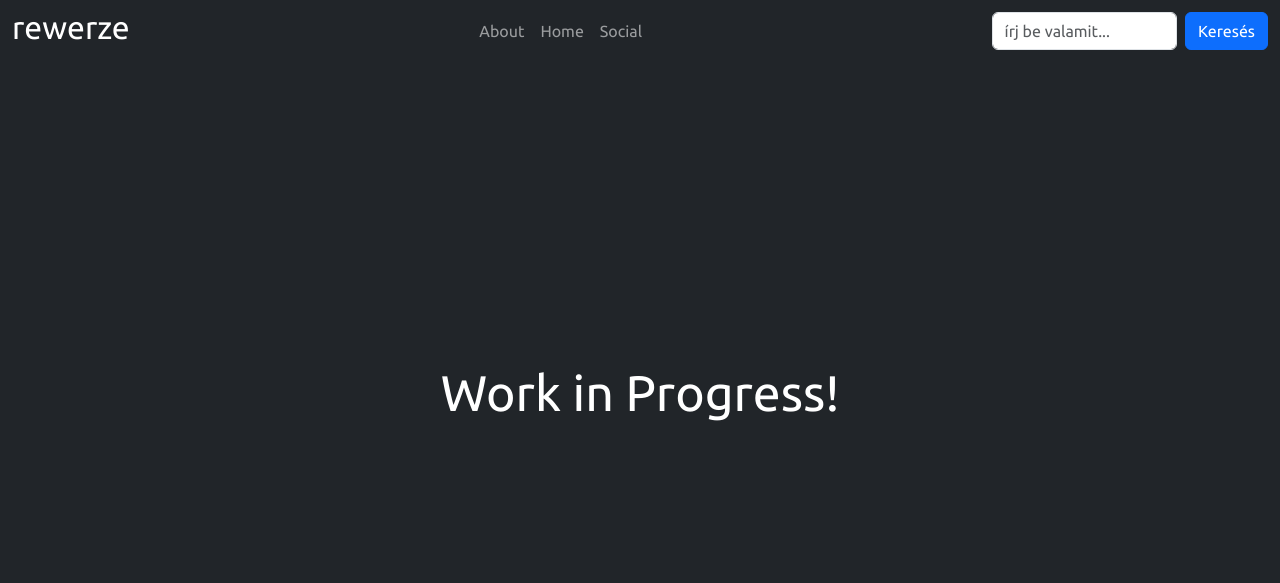
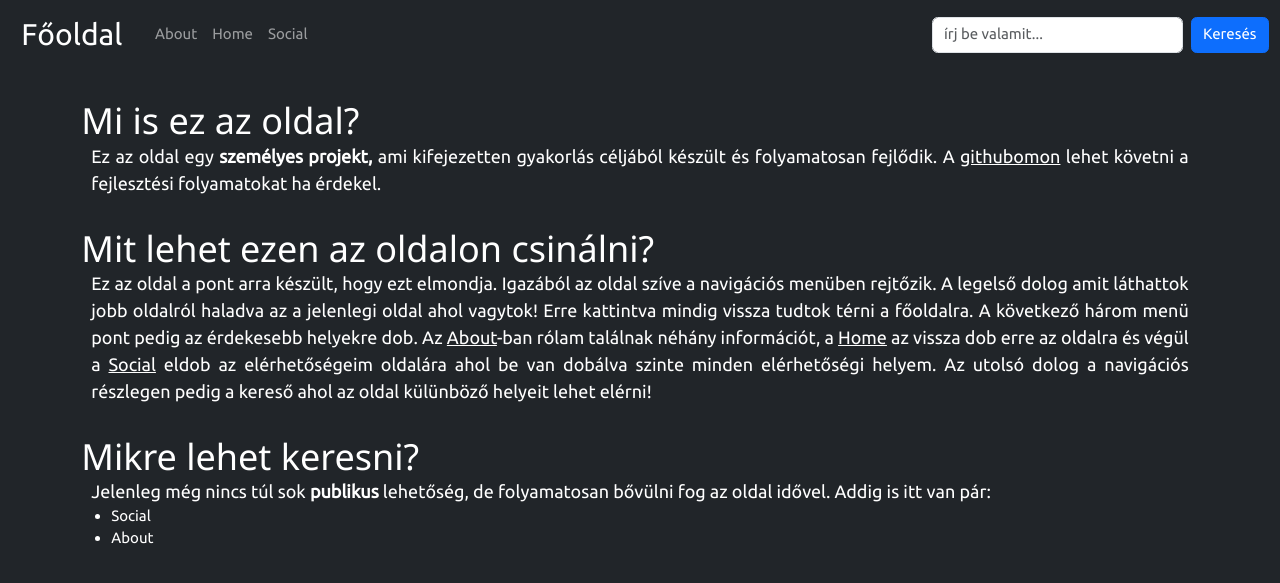
Before and after one commit to rewerze/rewerze.hu, a PHP site: page / in a window 1280 px wide. Shown: the top 583 px of the page. Run offline with PHP 8.4, Linux system fonts and the light colour scheme; some libraries are stand-ins or nearby versions.

Commit message:
php rework
Minden oldal átírva php-ra!

```diff
--- a/assets/css/style.css
+++ b/assets/css/style.css
@@ -1,8 +1,8 @@
 body {
     background-color: #212529;
     font-family: 'Ubuntu', sans-serif;
-    overflow: hidden;
     color: white;
+    scrollbar-width:none;
 }
 
 .home {
@@ -10,16 +10,10 @@ body {
   font-size:x-large;
 }
 
-nav {
-  background-color: rgba(0, 0, 0, 0.125);
-}
-
 
 h1 {
-    text-align: center;
-    margin-top: 300px;
     color: white;
-    font-size: 50px;
+    margin: 30px 10px 0px 0px;
 }
 
 .mid {
@@ -40,7 +34,13 @@ h1 {
 }
 
 p {
-  margin: 0 10%;
+  margin: 0 10px;
+  font-size: 18px;
+  text-align: justify;
+}
+
+.main-center {
+  text-align: center;
 }
 
 .logo {
@@ -52,8 +52,12 @@ p {
   float: left;
 }
 
+.logo, .logo-top {
+  margin-top: 1px;
+}
+
 .logo-mc {
-  margin-top: 3px;
+  margin-top: 3.5px;
   max-width: 8%;
   float: left;
 }
@@ -240,7 +244,7 @@ button:hover .logo-top {
   }
 
 
-  @media screen and (max-width: 430px){
+  @media screen and (max-width: 991px){
     .rainbow {
       width: 350px;
     }
--- a/index.html
+++ /dev/null
@@ -1,35 +0,0 @@
-<!DOCTYPE html>
-<html lang="hu">
-
-    <head>
-        <title>Főoldal</title>
-        <meta charset="UTF-8">
-        <meta name="viewport" content="width=device-width, initial-scale=1.0">
-
-        <!-- CSS -->
-        <link rel="stylesheet" href="https://cdn.jsdelivr.net/npm/bootstrap@5.3.0/dist/css/bootstrap.css">
-        <link href="https://fonts.googleapis.com/css2?family=Ubuntu:wght@400&display=swap" rel="stylesheet">
-        <link rel="stylesheet" href="../assets/css/style.css">
-
-        <!-- JS -->
-        <script src="https://code.jquery.com/jquery-3.2.1.slim.min.js"></script>
-        <script src="https://cdn.jsdelivr.net/npm/bootstrap@5.3.3/dist/js/bootstrap.bundle.min.js"></script>
-        <script src="../assets/js/script.js"></script>
-</head>
-
-<body>
-    <script src="https://code.jquery.com/jquery-1.10.2.js"></script>
-    <!--Navigation bar-->
-    <div id="nav-placeholder">
-    </div>
-
-    <script>
-    $(function(){
-    $("#nav-placeholder").load("nav.html");
-    });
-    </script>
-    <!--end of Navigation bar-->
-
-    <h1 class="container">Work in Progress!</h1>
-</body>
-</html>
--- /dev/null
+++ b/index.php
@@ -0,0 +1,65 @@
+<!DOCTYPE html>
+<html lang="hu">
+
+<head>
+    <title>Főoldal</title>
+    <meta charset="UTF-8">
+    <meta name="viewport" content="width=device-width, initial-scale=1.0">
+
+    <!-- CSS -->
+    <link rel="stylesheet" href="https://cdn.jsdelivr.net/npm/bootstrap@5.3.3/dist/css/bootstrap.min.css">
+    <link rel="stylesheet" href="https://www.w3schools.com/w3css/4/w3.css">
+    <link rel="preconnect" href="https://fonts.googleapis.com">
+    <link rel="preconnect" href="https://fonts.gstatic.com" crossorigin>
+    <link href="https://fonts.googleapis.com/css2?family=Ubuntu:wght@400&display=swap" rel="stylesheet">
+    <link rel="stylesheet" href="./assets/css/style.css">
+
+    <!-- JS -->
+    <script src="https://code.jquery.com/jquery-3.2.1.slim.min.js"></script>
+    <script src="https://cdn.jsdelivr.net/npm/bootstrap@5.3.3/dist/js/bootstrap.bundle.min.js"></script>
+    <script src="./assets/js/script.js"></script>
+</head>
+
+<body>
+    <div class="w3-animate-opacity w3-animate-bottom">
+        <!-- NAV -->
+        <?php
+        $title = "Főoldal";
+        include "./nav.php";
+        ?>
+
+        <div class="container">
+            <h1>Mi is ez az oldal?</h1>
+            <p>Ez az oldal egy <b>személyes projekt,</b> ami kifejezetten gyakorlás céljából készült és folyamatosan
+                fejlődik.
+                A <a href="https://github.com/rewerze/web_page" target=_blank>githubomon</a> lehet követni a
+                fejlesztési
+                folyamatokat ha érdekel.
+            <h1>Mit lehet ezen az oldalon csinálni?</h1>
+            <p>Ez az oldal a pont arra készült, hogy ezt elmondja. Igazából az oldal szíve a navigációs
+                menüben
+                rejtőzik. A legelső dolog amit láthattok jobb oldalról haladva az a jelenlegi oldal ahol
+                vagytok! Erre kattintva mindig vissza tudtok térni a főoldalra. A következő három menü
+                pont
+                pedig az érdekesebb helyekre dob. Az <a href="/about">About</a>-ban rólam találnak
+                néhány
+                információt, a <a href="/">Home</a> az vissza dob erre az oldalra és végül a <a
+                    href="/social">Social</a> eldob az elérhetőségeim oldalára ahol be van dobálva
+                szinte
+                minden
+                elérhetőségi helyem. Az utolsó dolog a navigációs részlegen pedig a kereső ahol az oldal
+                külünböző helyeit lehet elérni!</p>
+
+            <h1>Mikre lehet keresni?</h1>
+            <p>Jelenleg még nincs túl sok <b>publikus</b> lehetőség, de folyamatosan bővülni fog az oldal idővel. Addig
+                is
+                itt van pár:</p>
+            <ul>
+                <li>Social</li>
+                <li>About</li>
+            </ul>
+        </div>
+    </div>
+</body>
+
+</html>
--- a/nav.html
+++ /dev/null
@@ -1,46 +0,0 @@
-<!-- NAVBAR START -->
-<nav class="navbar navbar-expand-lg navbar-dark bg-dark">
-    <div class="container-fluid">
-      <a href="/" style="text-decoration: none; color: white;"><h2>rewerze</h2></a>
-        <button class="navbar-toggler" type="button" data-bs-toggle="collapse" data-bs-target="#navbarSupportedContent" aria-controls="navbarSupportedContent" aria-expanded="false" aria-label="Toggle navigation">
-          <span class="navbar-toggler-icon"></span>
-        </button>
-        <div class="collapse navbar-collapse" id="navbarSupportedContent">
-        <div class="w-100 d-flex justify-content-center">
-            <ul class="navbar-nav">
-                <li class="nav-item">
-                    <a class="nav-link" href="/about">About</a>
-                </li>
-                <li class="nav-item">
-                    <a class="nav-link" href="/">Home</a>
-                </li>
-                <li class="nav-item">
-                    <a class="nav-link" href="/social">Social</a>
-                </li>
-            </ul>
-        </div>
-        <form class="d-flex " id="search-form">
-          <input type="text" id="search-input" class="form-control me-2" placeholder="írj be valamit...">
-          <button class="btn-primary btn" type="submit">Keresés</button>
-        </form>
-      </div>
-    </div>
-    <script src="https://cdn.jsdelivr.net/npm/@popperjs/core@2.11.6/dist/umd/popper.min.js" integrity="sha384-r6IEm8tu3t9TmlisD0NTXGNp8j63+nRv/KdSybSiwd9wUOfKw5hbI2EDZzr8Z2x7" crossorigin="anonymous"></script>
-    <script src="https://cdn.jsdelivr.net/npm/bootstrap@5.3.0-alpha1/dist/js/bootstrap.min.js" integrity="sha384-8OMfGaADHvc9oRxlY7+AzXv+pbFTm0fXgTQzGAVl7bKGw6lHZnpOW6M4CfTXtE7V" crossorigin="anonymous"></script>
-    <script>
-        document.getElementById('search-form').addEventListener('submit', function(event) {
-            event.preventDefault();
-
-            var searchTerm = document.getElementById('search-input').value.trim();
-
-            if (searchTerm !== '') {
-                var searchUrl = '/' + encodeURIComponent(searchTerm);
-
-                window.location.href = searchUrl;
-            } else {
-                alert('Kérlek írj be valamit a kereséshez!');
-            }
-        });
-    </script>
-    </nav>
-<!-- NAVBAR END -->
--- /dev/null
+++ b/nav.php
@@ -0,0 +1,59 @@
+<nav class="navbar navbar-expand-lg navbar-dark bg-dark">
+    <div class="container-fluid">
+
+        <!-- "Brand" -->
+        <a href="/" class="navbar-brand">
+            <p style="font-size: 30px"><?php echo $title ?> </p>
+        </a>
+        <button class="navbar-toggler" type="button" data-bs-toggle="collapse" data-bs-target="#collapseNavbar">
+            <span class="navbar-toggler-icon"></span>
+        </button>
+        <div class="collapse navbar-collapse" id="collapseNavbar">
+
+            <!-- Fontos oldalak -->
+            <ul class="navbar-nav me-auto text-center">
+                <li class="nav-item">
+                    <a class="nav-link" href="/about">About</a>
+                </li>
+                <li class="nav-item">
+                    <a class="nav-link" href="/">Home</a>
+                </li>
+                <li class="nav-item">
+                    <a class="nav-link" href="/social">Social</a>
+                </li>
+            </ul>
+
+            <!-- Form -->
+            <div>
+                <form class="d-flex" id="search-form justify-content-center">
+                    <input type="text" id="search-input" class="form-control me-2" placeholder="írj be valamit...">
+                    <button class="btn-primary btn" type="submit">Keresés</button>
+                </form>
+            </div>
+        </div>
+
+    </div>
+
+    <!-- Form js kódja -->
+    <script src="https://cdn.jsdelivr.net/npm/@popperjs/core@2.11.6/dist/umd/popper.min.js"
+        integrity="sha384-r6IEm8tu3t9TmlisD0NTXGNp8j63+nRv/KdSybSiwd9wUOfKw5hbI2EDZzr8Z2x7"
+        crossorigin="anonymous"></script>
+    <script src="https://cdn.jsdelivr.net/npm/bootstrap@5.3.0-alpha1/dist/js/bootstrap.min.js"
+        integrity="sha384-8OMfGaADHvc9oRxlY7+AzXv+pbFTm0fXgTQzGAVl7bKGw6lHZnpOW6M4CfTXtE7V"
+        crossorigin="anonymous"></script>
+    <script>
+        document.getElementById('search-form').addEventListener('submit', function (event) {
+            event.preventDefault();
+
+            var searchTerm = document.getElementById('search-input').value.trim();
+
+            if (searchTerm !== '') {
+                var searchUrl = '/' + encodeURIComponent(searchTerm);
+
+                window.location.href = searchUrl;
+            } else {
+                alert('Kérlek írj be valamit a kereséshez!');
+            }
+        });
+    </script>
+</nav>
```
Also changed, not shown: about/index.php (renamed from about/index.html, +12 -12 lines), social/index.html (deleted, +0 -85 lines), social/index.php (added, +85 -0 lines), TODO.txt (added).
